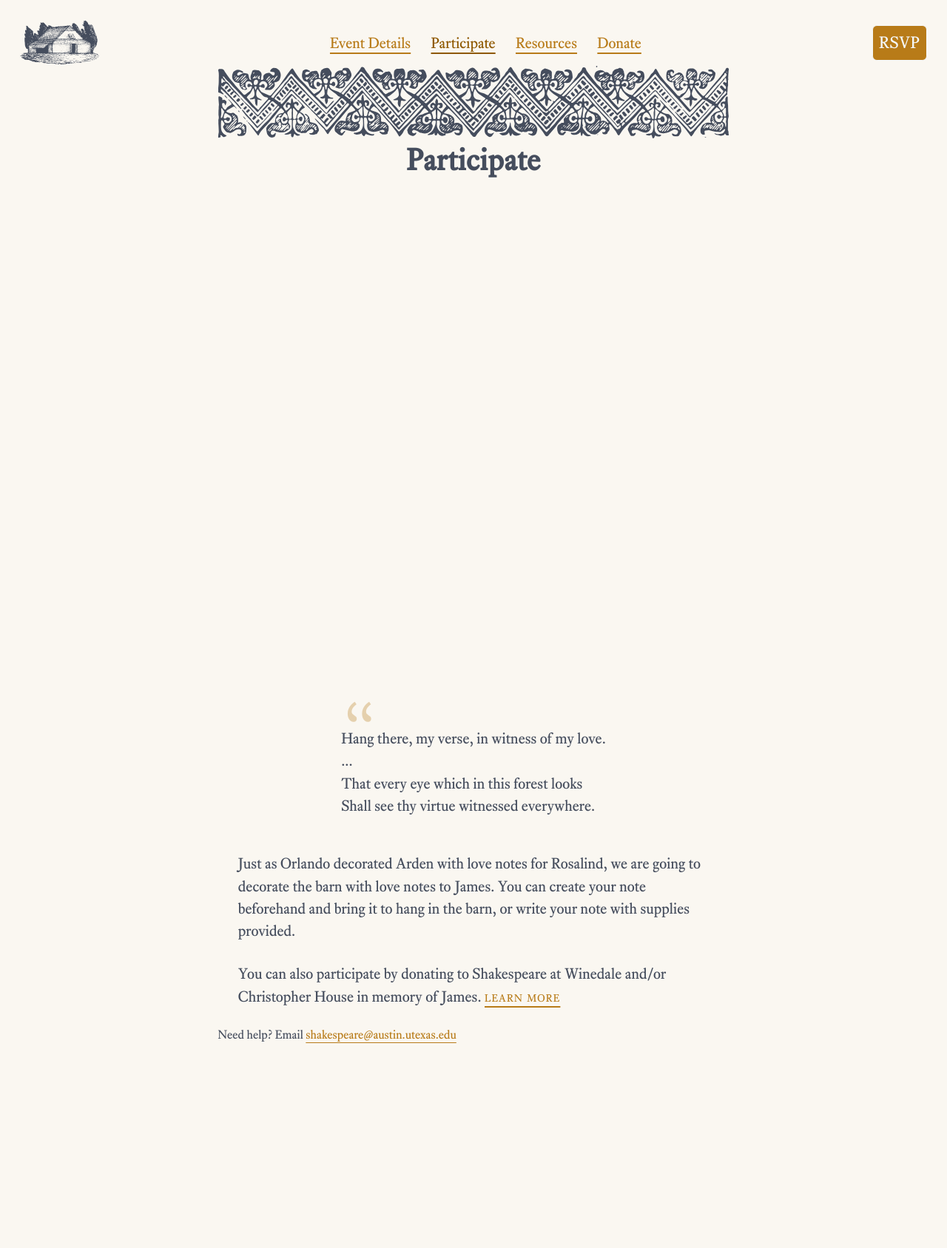
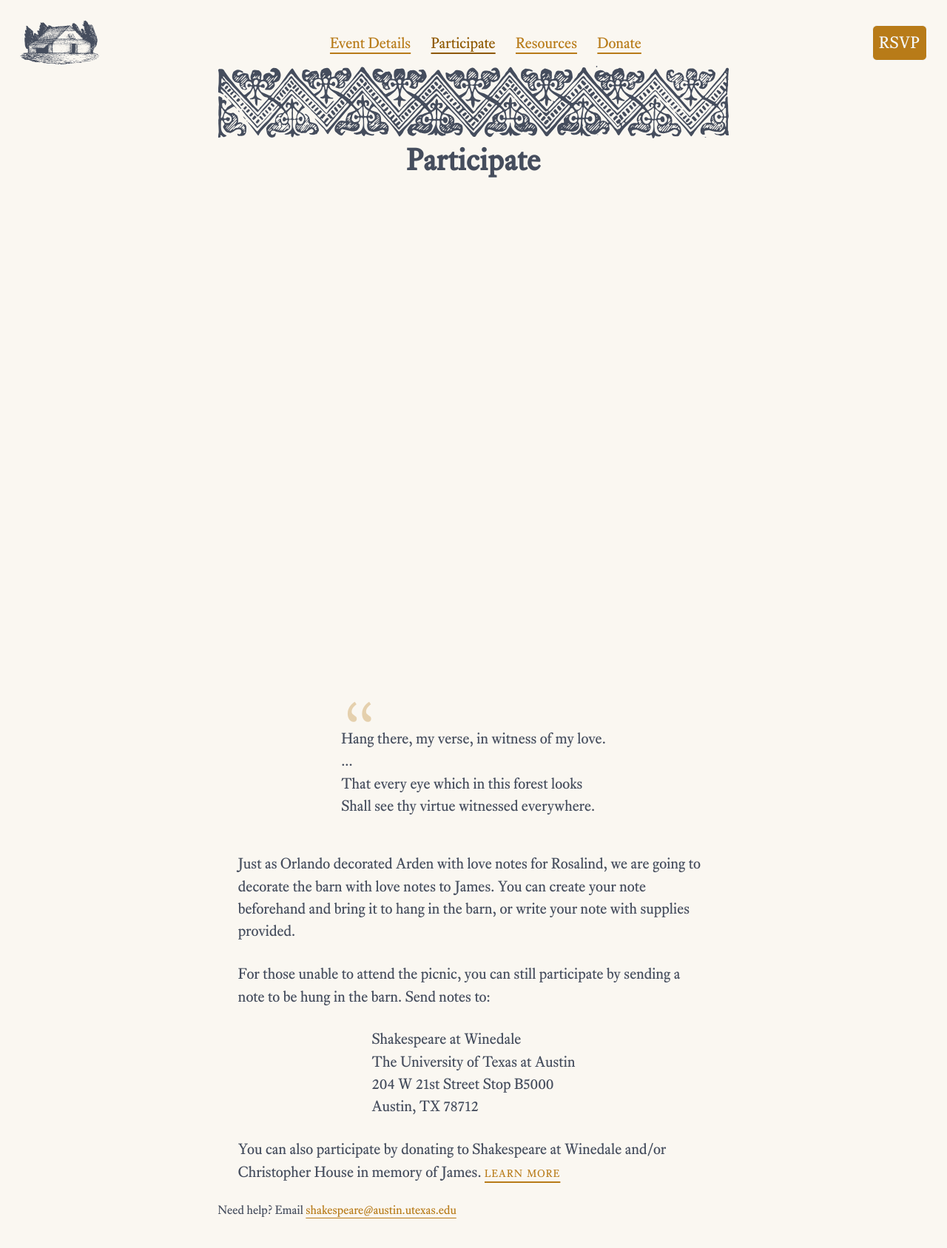
Before and after one commit to allizad/loehlinfund, a Jekyll site: the page built from participate.html, in a window 1280 px wide. Shown: the whole page at 74% size. Built offline with Jekyll 4.4.1, drawn with Linux system fonts in a browser that asks for light colours; nearby versions of some CDN libraries; library files that are not in the unit come from our copies; before the commit the page ends 1450 px from its top, so only the background shows below that.

Commit message:
Add mailing letter information.

```diff
--- a/assets/css/typography.css
+++ b/assets/css/typography.css
@@ -144,3 +144,7 @@
   margin-right: 0.25em;
   vertical-align: -0.4em;
 }
+
+address {
+  font-style: normal;
+}
--- a/participate.html
+++ b/participate.html
@@ -39,6 +39,47 @@
       </p>
 
       <p>
+        For those unable to attend the picnic, you can still participate by sending a note to be hung in the barn. Send notes to:
+      </p>
+
+      <center-l>
+        <address>
+          <p>
+            <span id="recipient">Shakespeare at Winedale</span>
+          </p>
+          <p>
+            <span id="location">The University of Texas at Austin</span>
+          </p>
+          <p>
+            <span id="line-1">
+              <span id="house-number">
+                204
+              </span>
+              <span id="street">
+                W 21st Street Stop
+              </span>
+              <span id="box">
+                B5000
+              </span>
+            </span>
+          </p>
+          <p>
+            <span id="line-2">
+              <span id="city">
+                Austin,
+              </span>
+              <span id="state">
+                TX
+              </span>
+              <span id="zip">
+                78712
+              </span>
+            </span>
+          </p>
+        </address>
+      </center-l>
+
+      <p>
         You can also participate by donating to Shakespeare at Winedale and/or Christopher House in memory of James. <a href="/donate">learn more</a>
       </p>
 
```
